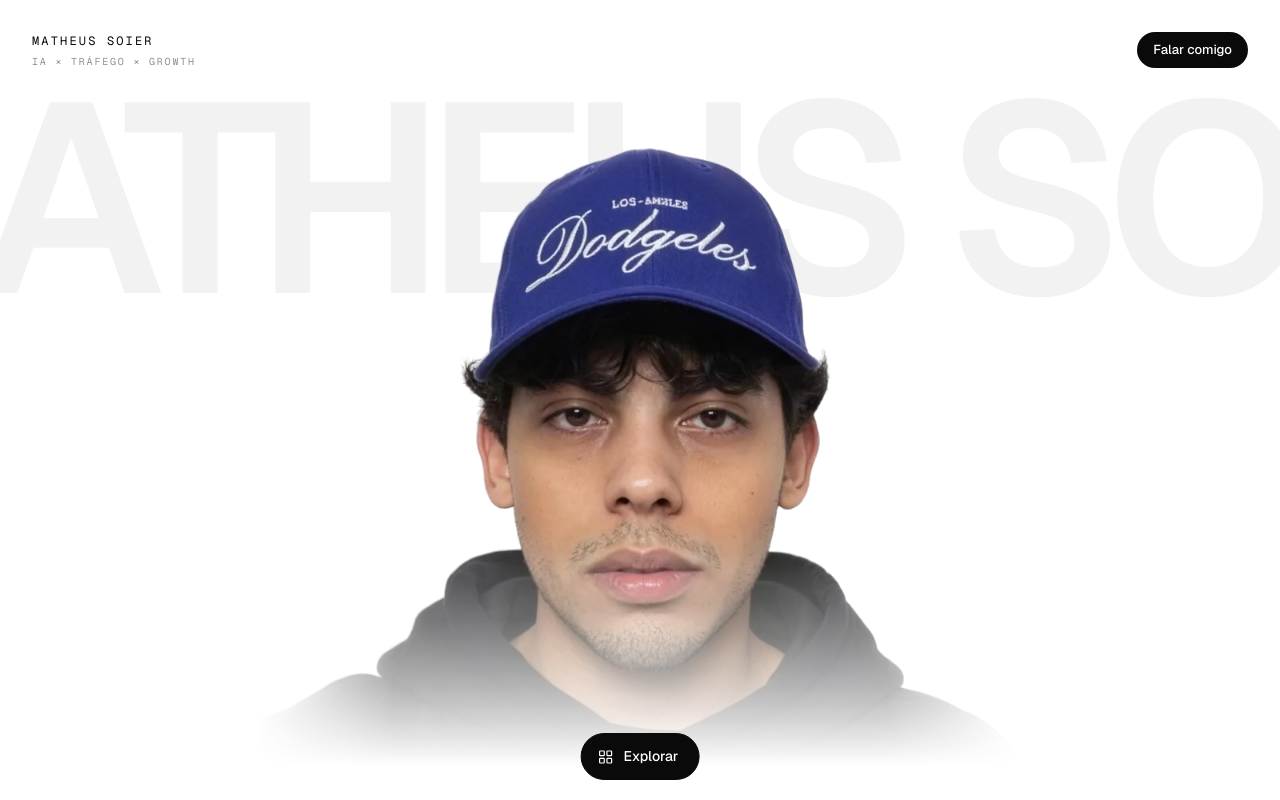
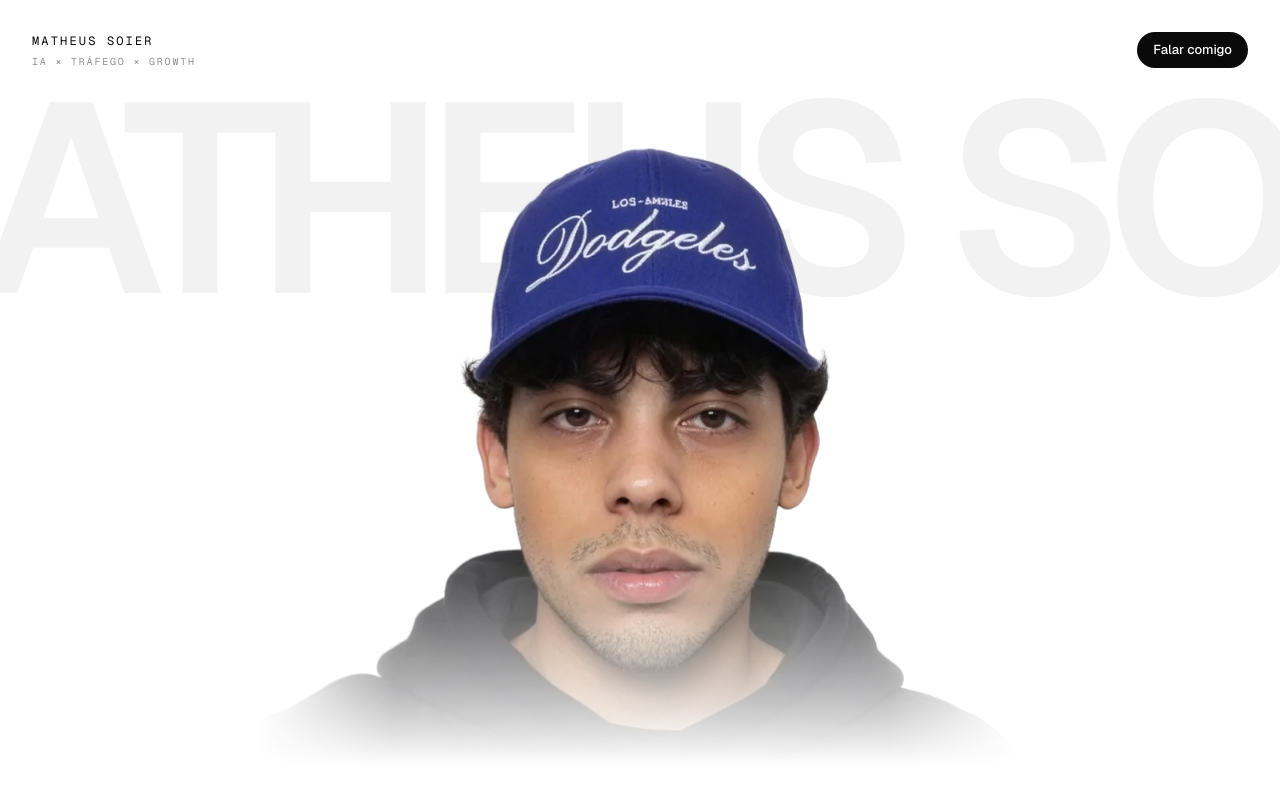
Before and after one commit to Matheus-soier/eusoier-link-bio, a Next.js app: page / in a window 1280 px wide. Built offline with nearby package versions, Linux system fonts and the light colour scheme.

Commit message:
Show SINAPSE in desktop sidebar and add School T04 waitlist (#4)

```diff
--- a/app/globals.css
+++ b/app/globals.css
@@ -87,17 +87,6 @@ body {
   }
 }
 
-/* Keep Explore legible over the portrait's white desktop fade. */
-@media (min-width: 768px) {
-  .explore-button {
-    background: var(--ink);
-    border-color: var(--ink);
-    box-shadow: none;
-    -webkit-backdrop-filter: none;
-    backdrop-filter: none;
-  }
-}
-
 @media (prefers-reduced-motion: reduce) {
   *,
   ::before,
--- a/app/page.tsx
+++ b/app/page.tsx
@@ -2,6 +2,7 @@ import { LinkList } from "@/components/site/link-list";
 import { MobileMenu } from "@/components/site/mobile-menu";
 import { HeadTracker } from "@/components/site/head-tracker";
 import { PartnerCard } from "@/components/site/partner-card";
+import { CompanyCard } from "@/components/site/company-card";
 import { ScrambleText } from "@/components/site/scramble-text";
 import { education, profile, socials } from "@/lib/content";
 
@@ -69,15 +70,12 @@ export default function HomePage() {
         {profile.headline}
       </p>
 
-      {/* Left column: headline + education */}
+      {/* Left column: SINAPSE + education */}
       <aside
-        className="reveal absolute left-8 top-1/2 z-20 hidden w-[clamp(220px,19vw,270px)] -translate-y-1/2 md:block"
+        className="reveal absolute left-8 top-1/2 z-20 hidden max-h-[calc(100dvh-10rem)] w-[clamp(220px,19vw,270px)] -translate-y-1/2 overflow-y-auto [scrollbar-width:thin] md:block"
         style={delay(300)}
       >
-        <p className="text-[24px] font-medium leading-[1.1] tracking-[-0.035em]">
-          {profile.headline}
-        </p>
-        <p className="mt-3 text-[13px] leading-relaxed text-ink/55">{profile.bio}</p>
+        <CompanyCard />
         <div className="mt-8">
           <Label>/educação</Label>
           <LinkList items={education} numbered />
@@ -86,7 +84,7 @@ export default function HomePage() {
 
       {/* Right column: partner + socials */}
       <aside
-        className="reveal absolute right-8 top-1/2 z-20 hidden w-[clamp(220px,19vw,270px)] -translate-y-1/2 md:block"
+        className="reveal absolute right-8 top-1/2 z-20 hidden max-h-[calc(100dvh-10rem)] w-[clamp(220px,19vw,270px)] -translate-y-1/2 overflow-y-auto [scrollbar-width:thin] md:block"
         style={delay(400)}
       >
         <Label>/parceiro</Label>
--- a/components/site/mobile-menu.tsx
+++ b/components/site/mobile-menu.tsx
@@ -13,7 +13,7 @@ const Label = ({ children }: { children: React.ReactNode }) => (
   <p className="mb-2 font-mono text-[10px] uppercase tracking-[0.18em] text-ink/45">{children}</p>
 );
 
-// Explore opens the same link sheet on mobile and desktop.
+// Compact screens use a link sheet; desktop links are visible in the side columns.
 export const MobileMenu = () => {
   const [open, setOpen] = useState(false);
   const triggerRef = useRef<HTMLButtonElement>(null);
@@ -27,6 +27,11 @@ export const MobileMenu = () => {
 
   useEffect(() => {
     if (!open) return;
+    const desktop = window.matchMedia("(min-width: 768px)");
+    const onViewportChange = () => {
+      if (desktop.matches) setOpen(false);
+    };
+    desktop.addEventListener("change", onViewportChange);
     if (contentRef.current) contentRef.current.scrollTop = 0;
     // Focus once the sheet has slid in; preventScroll stops iOS from jumping the page.
     const focus = window.setTimeout(() => closeRef.current?.focus({ preventScroll: true }), 450);
@@ -55,11 +60,12 @@ export const MobileMenu = () => {
     return () => {
       window.clearTimeout(focus);
       window.removeEventListener("keydown", onKey);
+      desktop.removeEventListener("change", onViewportChange);
     };
   }, [open, closeMenu]);
 
   return (
-    <div>
+    <div className="md:hidden">
       <button
         ref={triggerRef}
         type="button"
--- a/lib/content.ts
+++ b/lib/content.ts
@@ -25,6 +25,11 @@ export const profile = {
 };
 
 export const education: LinkItem[] = [
+  {
+    name: "T04 · Mentoria em Grupo",
+    meta: "SINAPSE School · Lista de espera",
+    href: "https://sinapse.si/school",
+  },
   {
     name: "Guias gratuitos",
     meta: "Grátis · passo a passo",
```
Also changed, not shown: 1 other file (tests, documents, lock files or other folders).
